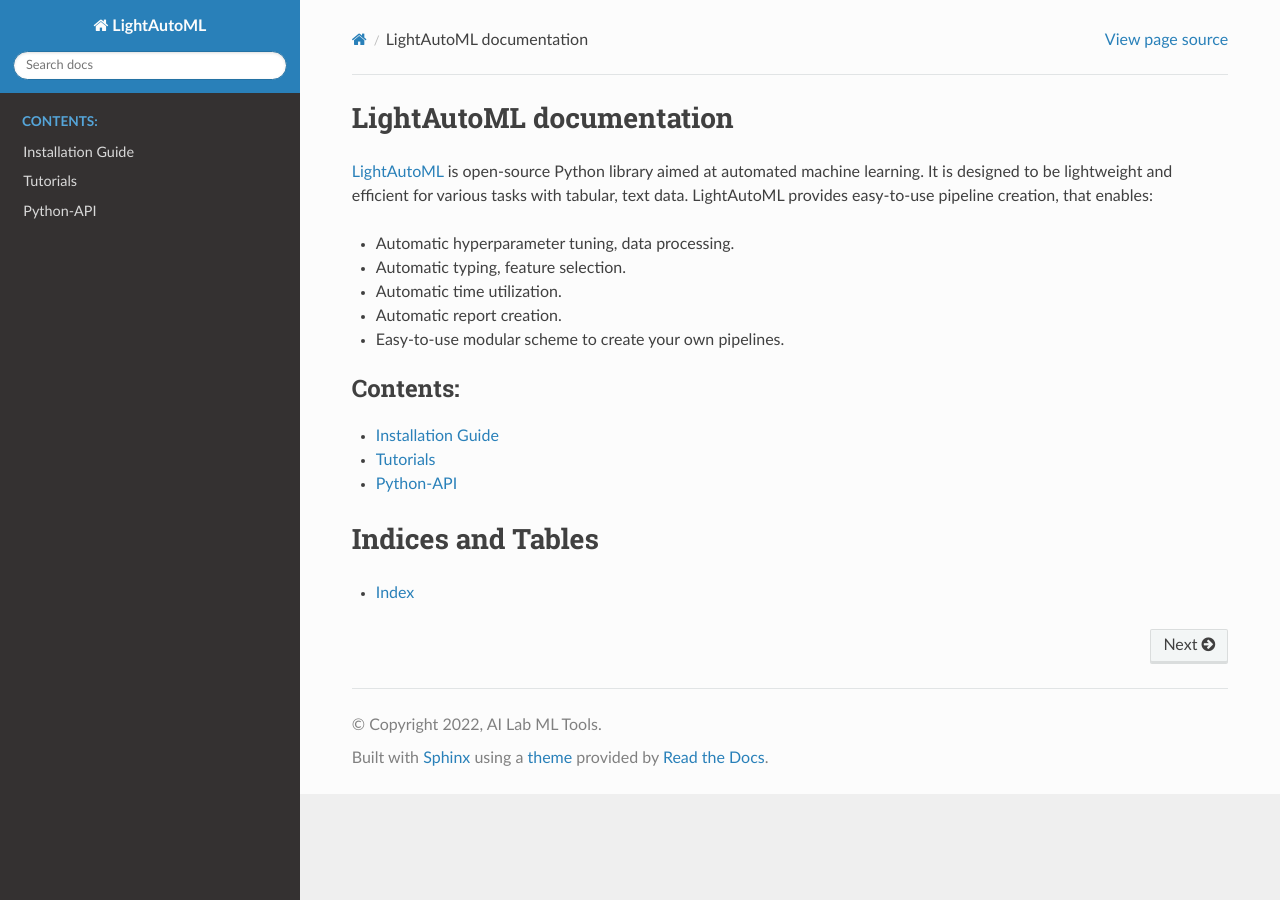
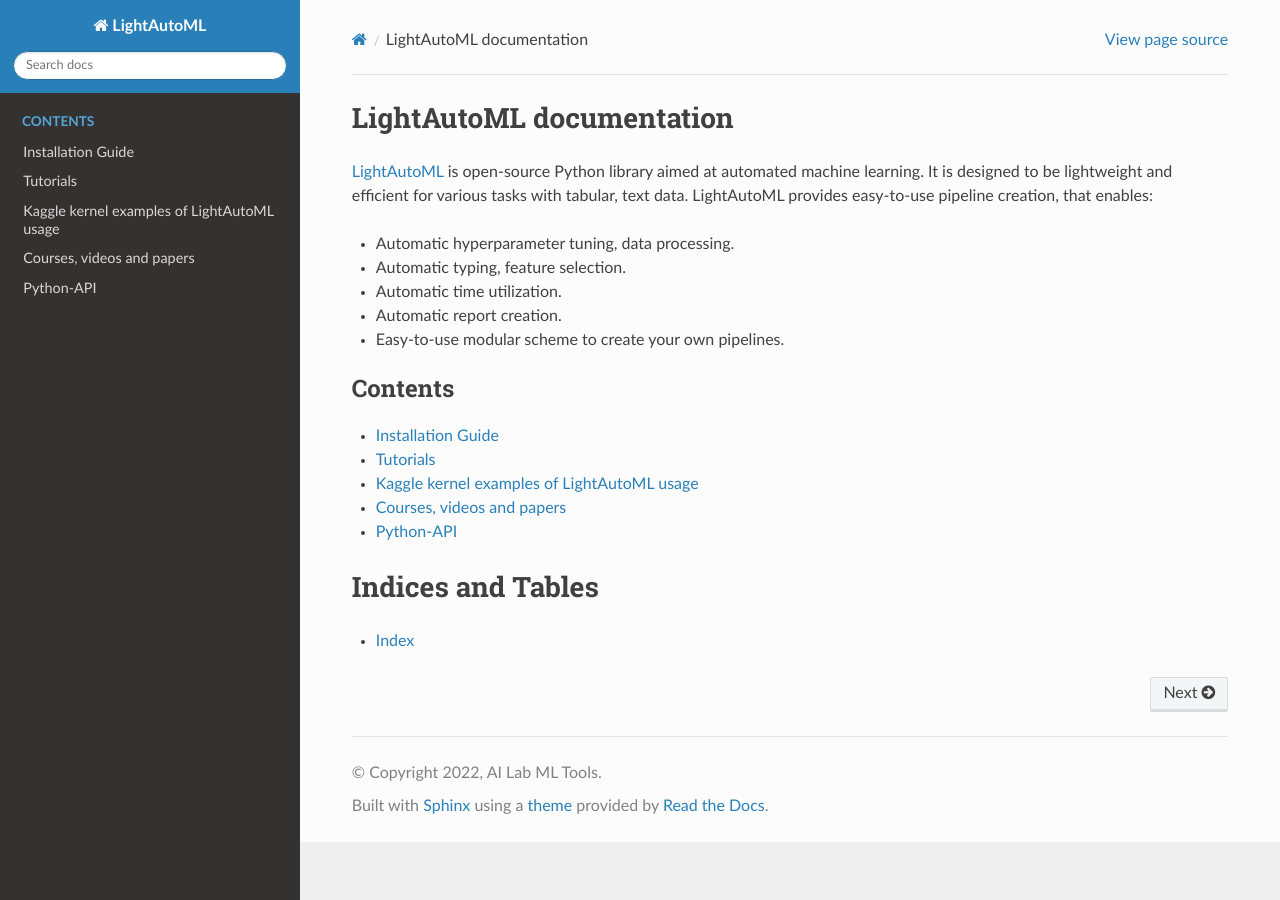
Before and after one commit to sb-ai-lab/LightAutoML, a Sphinx documentation site: the page built from docs/index.rst, in a window 1280 px wide. Built offline with Sphinx 7.4.7 and the Read the Docs theme 2.0.0, drawn with Linux system fonts in a browser that asks for light colours; pages that are not in the unit, such as notebooks, are missing from menus.

Commit message:
Update docs

```diff
--- a/docs/index.rst
+++ b/docs/index.rst
@@ -15,10 +15,12 @@
 
 .. toctree::
     :maxdepth: 1
-    :caption: Contents:
+    :caption: Contents
 
     Installation Guide <pages/Installation>
     Tutorials <pages/Tutorials>
+    Kaggle kernel examples of LightAutoML usage <pages/Kaggle_Kernels>
+    Courses, videos and papers <pages/Others>
     Python-API <pages/Python-API>
 
 
--- a/docs/pages/Installation.rst
+++ b/docs/pages/Installation.rst
@@ -13,7 +13,7 @@
 
 
 Development
----------------
+-----------
 
 You can also clone repository and install with poetry.
 First, install `poetry <https://python-poetry.org/docs/#installation>`_.
```
Also changed, not shown: docs/pages/Kaggle_Kernels.rst (added, +12 -0 lines), docs/pages/Others.rst (added, +31 -0 lines).
